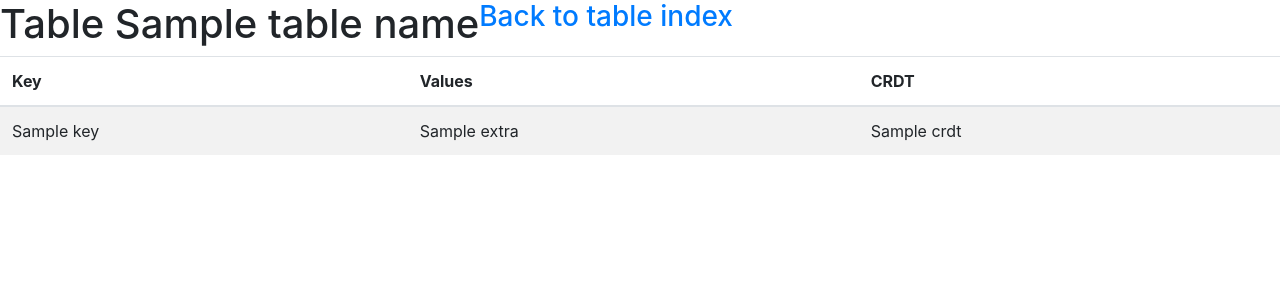
After one commit to palfrey/potboiler, a Flask app: template kv-browser/templates/ORSET.html in a window 1280 px wide. The commit adds this page. Shown: the top 300 px of the page. Run offline with Flask 2, Linux system fonts and the light colour scheme; the template is opened without the code that fills it: most values are stand-ins (such as "Sample title", 1, 10 or a date in 2020); some libraries are stand-ins or nearby versions.

Commit message:
Add ORSET support to the KV browser

```diff
--- a/kv-browser/app.py
+++ b/kv-browser/app.py
@@ -6,18 +6,51 @@ app = Flask(__name__)
 app.config["SQLALCHEMY_DATABASE_URI"] = os.environ['DATABASE_URL']
 db = SQLAlchemy(app)
 
+def schema(table_name, crdt_type):
+    if crdt_type == "LWW":
+        return [db.Table(table_name,
+            db.Column('key', db.String, primary_key=True),
+            db.Column('value', db.String),
+            db.Column('crdt', db.String),
+            extend_existing=True
+        )]
+    elif crdt_type == "ORSET":
+        return [db.Table(table_name,
+            db.Column('key', db.String, primary_key=True),
+            db.Column('crdt', db.String),
+            extend_existing=True
+        ),
+        db.Table("%s_items" % table_name,
+            db.Column('collection', db.String, primary_key=True),
+            db.Column('key', db.String, primary_key=True),
+            db.Column('item', db.String, primary_key=True),
+            extend_existing=True
+        )]
+    else:
+        raise Exception(crdt_type)
+
 @app.route("/")
 def index():
     table = request.args.get("table", default="_config")
-    Table = db.Table(table,
-        db.Column('key', db.String, primary_key=True),
-        db.Column('value', db.String),
-        db.Column('crdt', db.String),
-        extend_existing=True
-    )
-    data = db.session.execute(Table.select())
-    print(data)
-    return render_template("table.html", table=data, table_name=table)
+    config = schema("_config", "LWW")
+    if table == "_config":
+        Table = config
+        crdt = "LWW"
+    else:
+        config = config[0]
+        row = db.session.execute(config.select().where(config.c.key==table)).fetchone()
+        crdt = row["value"]["crdt"]
+        Table = schema(table, crdt)
+    data = [db.session.execute(t.select()) for t in Table]
+    if crdt == "ORSET":
+        extra = {}
+        for x in data[1]:
+            if x.collection not in extra:
+                extra[x.collection] = []
+            extra[x.collection].append(x.item)
+    else:
+        extra = None
+    return render_template("%s.html" % crdt, table=data[0], table_name=table, extra=extra)
 
 if __name__ == "__main__":
     app.run()
--- /dev/null
+++ b/kv-browser/templates/ORSET.html
@@ -0,0 +1,19 @@
+{% extends "table.html" -%}
+{% block content %}
+<thead>
+    <tr>
+        <th>Key</th>
+        <th>Values</th>
+        <th>CRDT</th>
+    </tr>
+</thead>
+<tbody>
+    {% for row in table %}
+    <tr>
+        <td>{{ row.key }}</td>
+        <td>{{ extra[row.key] }}
+        <td>{{ row.crdt }}</td>
+    </tr>
+    {% endfor %}
+</tbody>
+{% endblock content %}
--- a/kv-browser/templates/table.html
+++ b/kv-browser/templates/table.html
@@ -12,22 +12,7 @@
 				{% if table_name != "_config" %}<h3><a href="/">Back to table index</a></h3>{% endif %}
 				<div class="table-responsive">
 					<table class="table table-striped">
-						<thead>
-							<tr>
-								<th>Key</th>
-								<th>Value</th>
-								<th>CRDT</th>
-							</tr>
-						</thead>
-						<tbody>
-							{% for row in table %}
-							<tr>
-								<td>{% if table_name == "_config" %}<a href="/?table={{ row.key }}">{% endif %}{{ row.key }}</a></td>
-								<td>{{ row.value }}</td>
-								<td>{{ row.crdt }}</td>
-							</tr>
-							{% endfor %}
-						</tbody>
+{% block content %}{% endblock content %}
 					<table>
 				</div>
 			</div>
```
Also changed, not shown: kv-browser/templates/LWW.html (added, +19 -0 lines).
